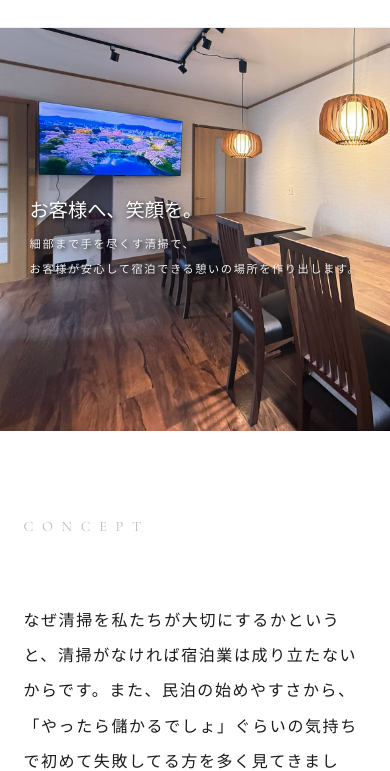
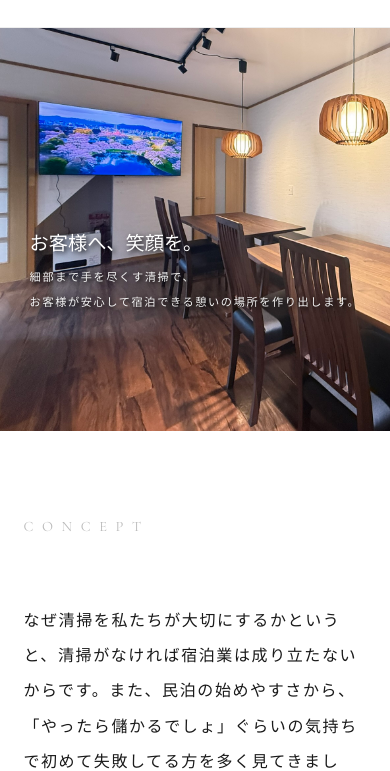
Before and after one commit to ryo780803/management-inn, a plain HTML site: page index.html in a window 390 px wide. Shown: the part 75-846 px from the top of the page. Drawn offline with nearby package versions, Linux system fonts and the light colour scheme; a web font is replaced by a local one.

Commit message:
Add files via upload

```diff
--- a/index.html
+++ b/index.html
@@ -66,7 +66,7 @@
             .hero{height: 60vh;}
             .site-nav { display: none; }
             .menu-btn { display: flex; }
-            .main-copy { font-size: 1.2rem; margin-top: 80%; width: 100%; letter-spacing: normal;}
+            .main-copy { font-size: 1.2rem; margin-top: 90%; width: 100%; letter-spacing: normal;}
             .sub-copy {font-size: .7rem;}
             .profile-container{display: block; width: 100%;}
             .profile-img{width: 100%;  height: 60px; align-items: center; margin: 0 auto; margin-bottom: 15px;}
```
